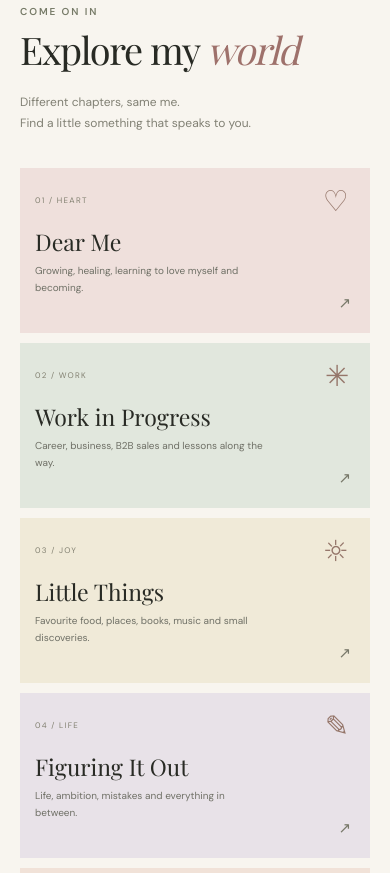
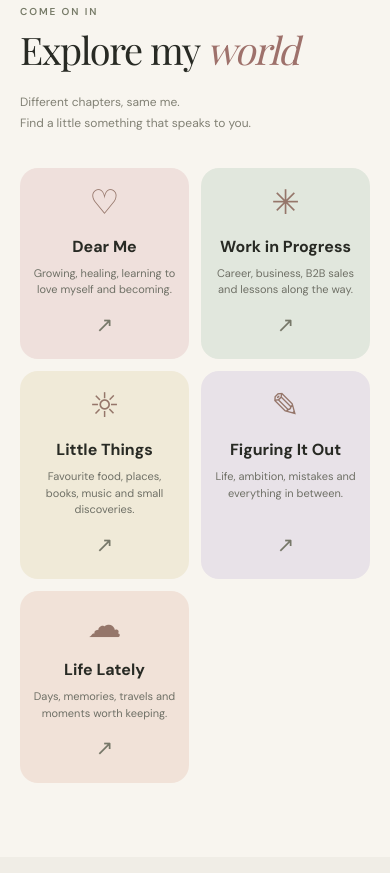
Before and after one commit to teamriawrites-0608/teamriawrites-0608.github.io, a plain HTML site: page index.html in a window 390 px wide. Shown: the part 831-1704 px from the top of the page. Drawn offline with nearby package versions, Linux system fonts and the light colour scheme; no server answers.

Commit message:
Update styles.css

```diff
--- a/styles.css
+++ b/styles.css
@@ -1528,3 +1528,92 @@ button:hover {
     display: none;
   }
 }
+
+/* RiaWrites — Explore my world refresh */
+
+.world .category-grid {
+  grid-template-columns: repeat(5, minmax(0, 1fr));
+  gap: 14px;
+}
+
+.world .category-card,
+.world .category-card:nth-child(4),
+.world .category-card:nth-child(5) {
+  grid-column: auto;
+  min-height: 190px;
+  padding: 22px 15px 18px;
+  border-radius: 18px;
+  text-align: center;
+  display: flex;
+  flex-direction: column;
+  align-items: center;
+  justify-content: flex-start;
+}
+
+.world .card-number {
+  display: none;
+}
+
+.world .category-icon {
+  position: static;
+  display: block;
+  font-size: 34px;
+  line-height: 1.2;
+  margin-bottom: 8px;
+}
+
+.world .category-card h3 {
+  font-family: var(--sans);
+  font-size: 18px;
+  font-weight: 700;
+  line-height: 1.25;
+  margin: 0 0 8px;
+}
+
+.world .category-card p {
+  font-size: 12px;
+  line-height: 1.5;
+  margin: 0;
+}
+
+.world .card-arrow {
+  position: static;
+  display: block;
+  margin-top: auto;
+  padding-top: 10px;
+  font-size: 21px;
+}
+
+@media (max-width: 900px) {
+  .world .category-grid {
+    grid-template-columns: repeat(3, minmax(0, 1fr));
+  }
+}
+
+@media (max-width: 600px) {
+  .world .category-grid {
+    grid-template-columns: repeat(2, minmax(0, 1fr));
+    gap: 12px;
+  }
+
+  .world .category-card,
+  .world .category-card:nth-child(4),
+  .world .category-card:nth-child(5) {
+    min-height: 185px;
+    padding: 20px 12px 16px;
+  }
+
+  .world .category-card h3 {
+    font-size: 16px;
+  }
+
+  .world .category-card p {
+    font-size: 11px;
+  }
+}
+
+@media (max-width: 360px) {
+  .world .category-grid {
+    grid-template-columns: 1fr;
+  }
+}
```
